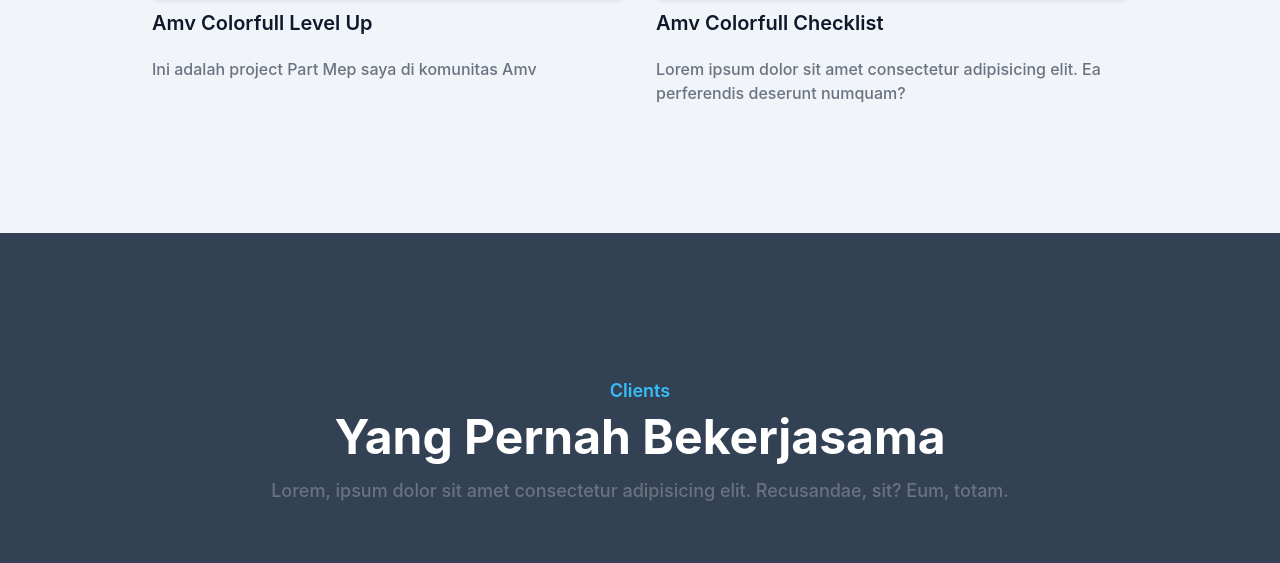
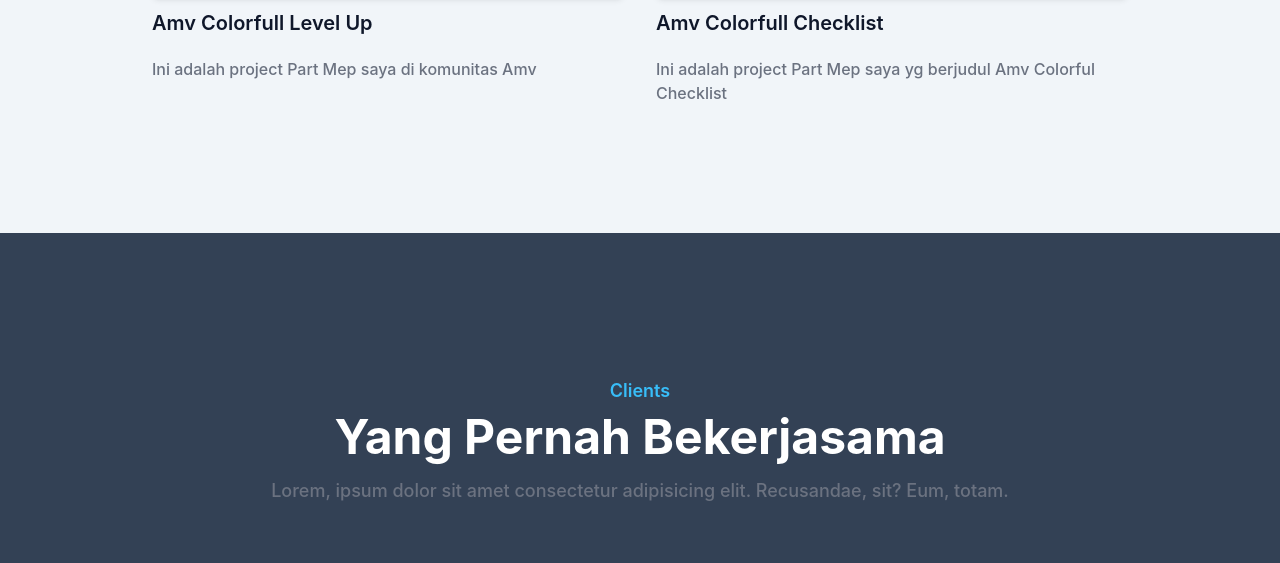
Before and after one commit to santstyle/portofolio-tailwind-css, a website: page index.html in a window 1280 px wide. Shown: the part 2316-2879 px from the top of the page. Drawn offline with Linux system fonts and the light colour scheme.

Commit message:
Add files via upload

```diff
--- a/index.html
+++ b/index.html
@@ -238,8 +238,7 @@
                         <img src="dist/img/portofolio/thumbnail checklist.jpg" alt="" class="w-full">
                     </div>
                     <h3 class="font-semibold text-dark text-xl mb-5 mt-3 dark:text-white">Amv Colorfull Checklist </h3>
-                    <p class="font-medium text-base text-secondary">Lorem ipsum dolor sit amet consectetur adipisicing
-                        elit. Ea perferendis deserunt numquam?</p>
+                    <p class="font-medium text-base text-secondary">Ini adalah project Part Mep saya yg berjudul Amv Colorful Checklist</p>
                 </div>
             </div>
         </div>
```
